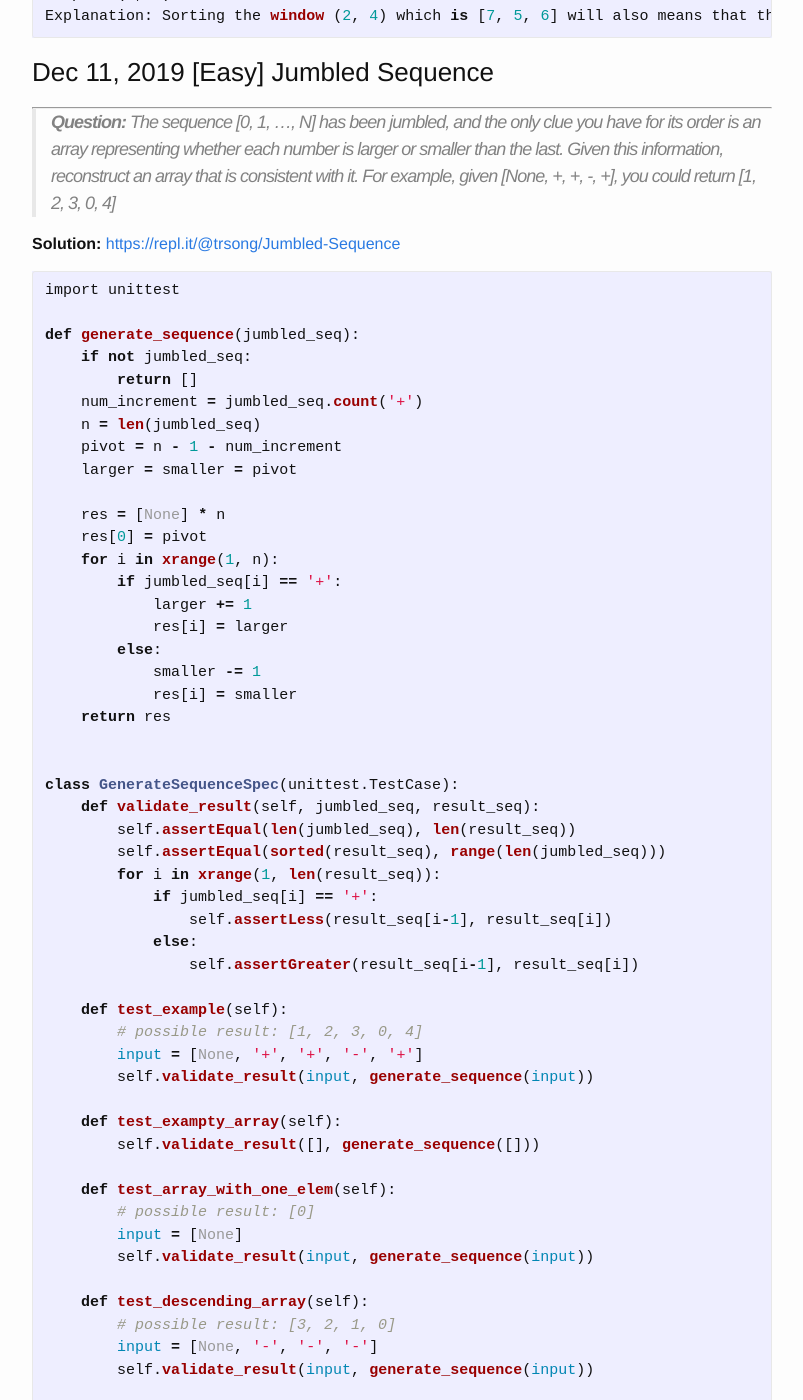
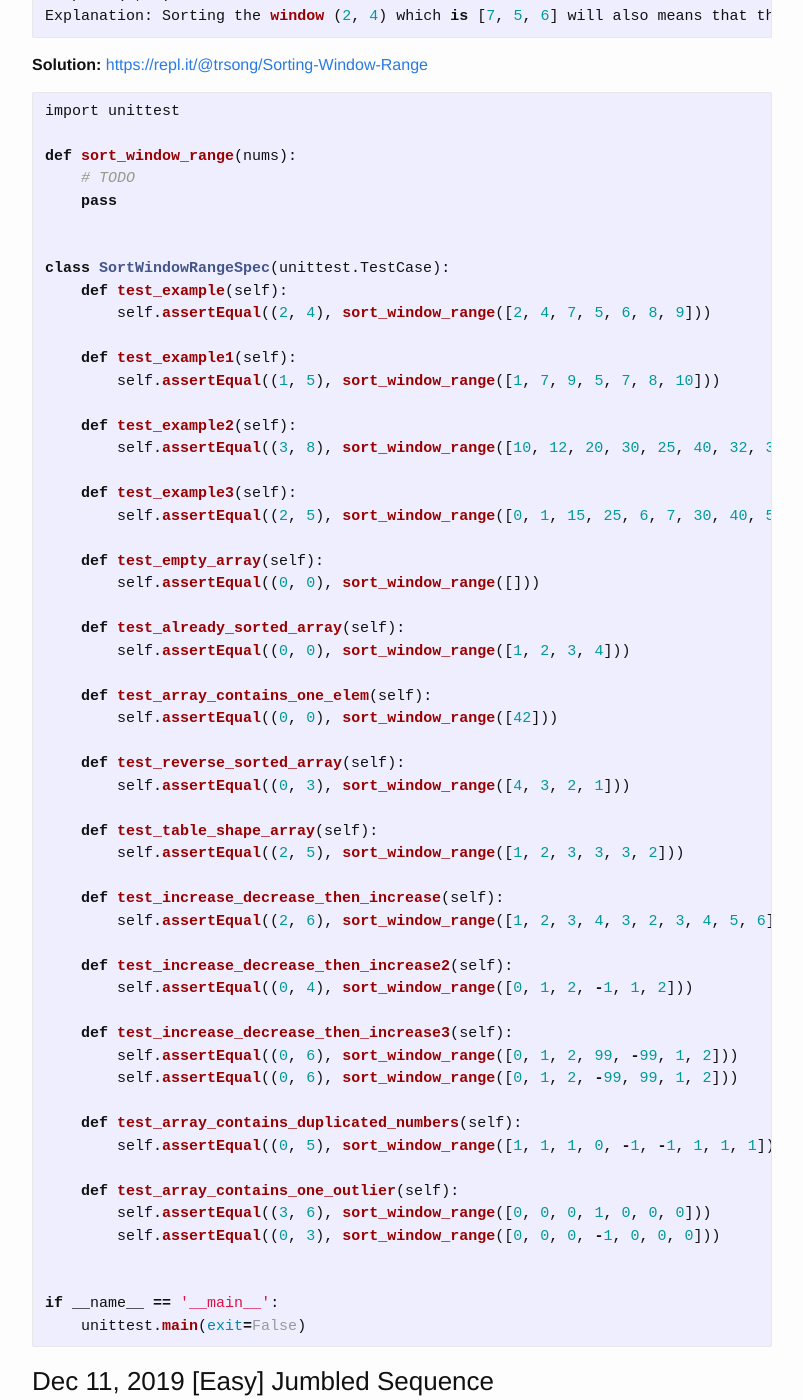
Before and after one commit to trsong/trsong.github.io, a Jekyll site: the page built from _posts/2019-11-01-DailyQuestionsNov.md, in a window 1280 px wide and 1400 px high, scrolled down 1719 px. Shown: the whole window, without its empty margins (238-1041 px from the left). Built offline with Jekyll 4.4.1, drawn with Linux system fonts in a browser that asks for light colours; some of the changed text lies outside the part shown.

Commit message:
Add Question Dec 12

````diff
--- a/_posts/2019-11-01-DailyQuestionsNov.md
+++ b/_posts/2019-11-01-DailyQuestionsNov.md
@@ -27,13 +27,72 @@ categories: Python/Java
 
 ### Dec 12, 2019 \[Medium\] Sorting Window Range
 ---
-> **Question:** Given a list of numbers, find the smallest window to sort such that the whole list will be sorted. If the list is already sorted return (0, 0). You can assume there will be no duplicate numbers.
+> **Question:** Given a list of numbers, find the smallest window to sort such that the whole list will be sorted. If the list is already sorted return (0, 0).
 
 **Example:**
 ```py
 Input: [2, 4, 7, 5, 6, 8, 9]
 Output: (2, 4)
 Explanation: Sorting the window (2, 4) which is [7, 5, 6] will also means that the whole list is sorted.
+```
+
+**Solution:** [https://repl.it/@trsong/Sorting-Window-Range](https://repl.it/@trsong/Sorting-Window-Range)
+```py
+import unittest
+
+def sort_window_range(nums):
+    # TODO
+    pass
+
+
+class SortWindowRangeSpec(unittest.TestCase):
+    def test_example(self):
+        self.assertEqual((2, 4), sort_window_range([2, 4, 7, 5, 6, 8, 9]))
+
+    def test_example1(self):
+        self.assertEqual((1, 5), sort_window_range([1, 7, 9, 5, 7, 8, 10]))
+
+    def test_example2(self):
+        self.assertEqual((3, 8), sort_window_range([10, 12, 20, 30, 25, 40, 32, 31, 35, 50, 60]))
+
+    def test_example3(self):
+        self.assertEqual((2, 5), sort_window_range([0, 1, 15, 25, 6, 7, 30, 40, 50]))
+
+    def test_empty_array(self):
+        self.assertEqual((0, 0), sort_window_range([]))
+
+    def test_already_sorted_array(self):
+        self.assertEqual((0, 0), sort_window_range([1, 2, 3, 4]))
+
+    def test_array_contains_one_elem(self):
+        self.assertEqual((0, 0), sort_window_range([42]))
+
+    def test_reverse_sorted_array(self):
+        self.assertEqual((0, 3), sort_window_range([4, 3, 2, 1]))
+
+    def test_table_shape_array(self):
+        self.assertEqual((2, 5), sort_window_range([1, 2, 3, 3, 3, 2]))
+
+    def test_increase_decrease_then_increase(self):
+        self.assertEqual((2, 6), sort_window_range([1, 2, 3, 4, 3, 2, 3, 4, 5, 6]))
+
+    def test_increase_decrease_then_increase2(self):
+        self.assertEqual((0, 4), sort_window_range([0, 1, 2, -1, 1, 2]))
+
+    def test_increase_decrease_then_increase3(self):
+        self.assertEqual((0, 6), sort_window_range([0, 1, 2, 99, -99, 1, 2]))
+        self.assertEqual((0, 6), sort_window_range([0, 1, 2, -99, 99, 1, 2]))
+
+    def test_array_contains_duplicated_numbers(self):
+        self.assertEqual((0, 5), sort_window_range([1, 1, 1, 0, -1, -1, 1, 1, 1]))
+
+    def test_array_contains_one_outlier(self):
+        self.assertEqual((3, 6), sort_window_range([0, 0, 0, 1, 0, 0, 0]))
+        self.assertEqual((0, 3), sort_window_range([0, 0, 0, -1, 0, 0, 0]))
+
+
+if __name__ == '__main__':
+    unittest.main(exit=False)
 ```
 
 ### Dec 11, 2019 \[Easy\] Jumbled Sequence
````
